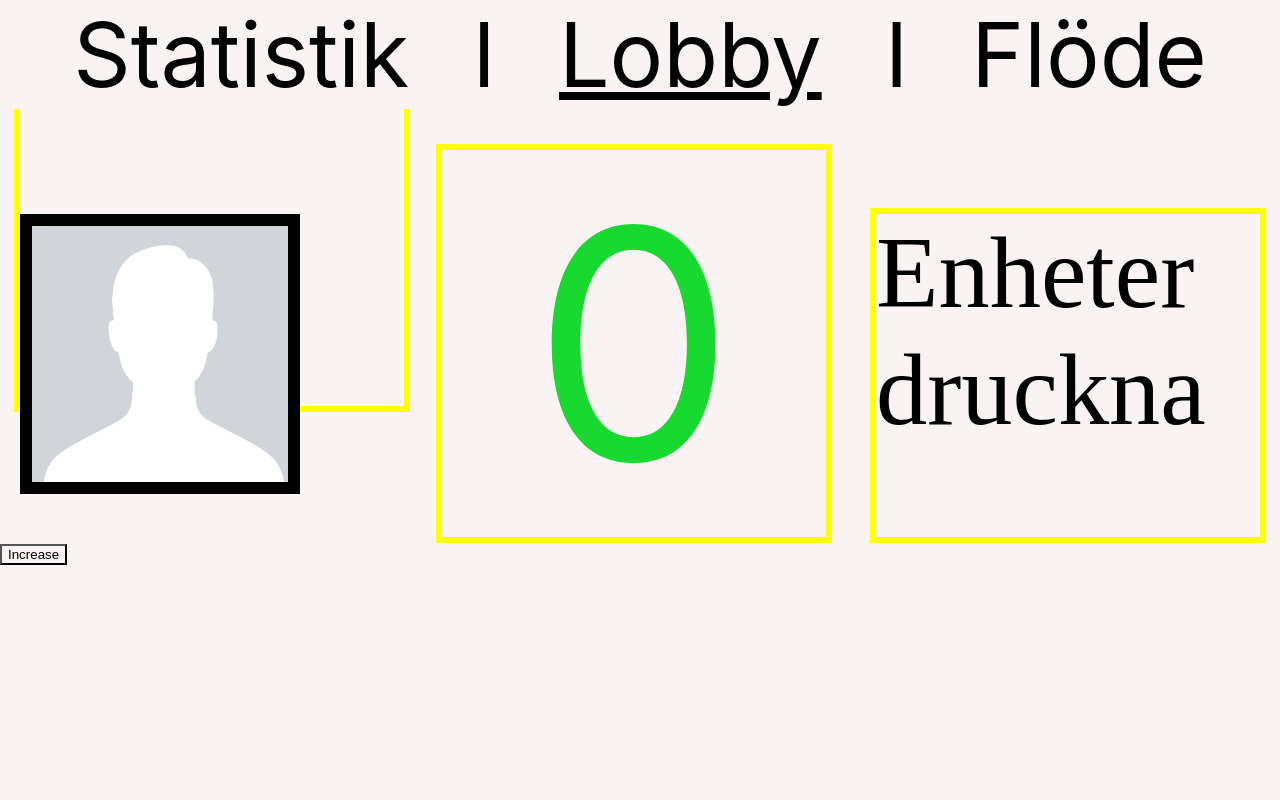
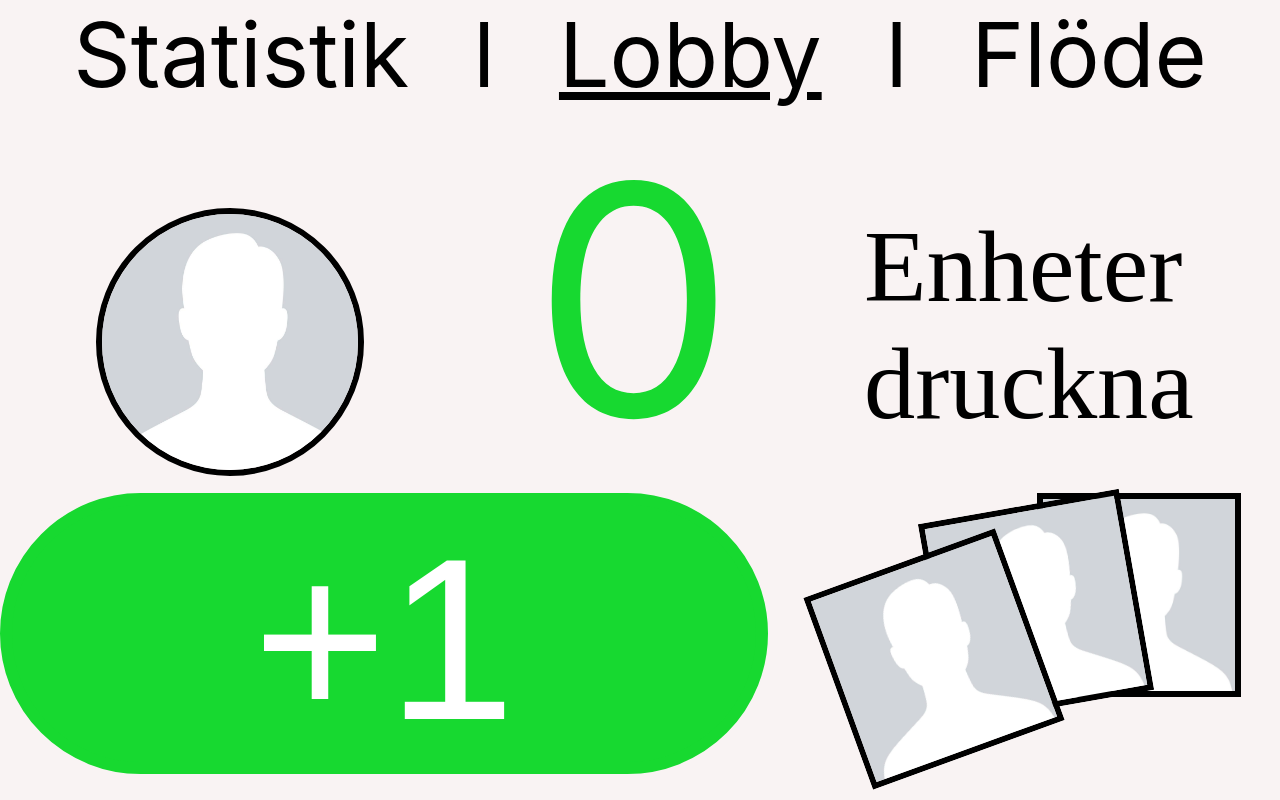
Before and after one commit to albintillas/flakdagsappen, a React (Create React App) app: page /lobby in a window 1280 px wide. Built offline with nearby package versions, Linux system fonts and the light colour scheme.

Commit message:
LobbyPage halvklar

```diff
--- a/src/components/UnitsDisplay.js
+++ b/src/components/UnitsDisplay.js
@@ -1,14 +1,12 @@
 // Laesker
 // In progress
-import React, {useState} from 'react';
+import React from 'react';
 
-function UnitsDisplay({count, setCount}) {
-
-
+function UnitsDisplay({count}) {
 
     return(
         <div style={{display: "inline-block"}}>
-            <div style={{marginTop: "10vw", textAlign: "center", marginLeft: "2vw", fontSize: "25vw", color: "#17D930", width: "30vw", border: "0.5vw solid yellow"}}>
+            <div style={{marginTop: "7vw", textAlign: "center", marginLeft: "2vw", fontSize: "25vw", color: "#17D930", width: "30vw"}}>
                 {count}
             </div>
         </div>
--- a/src/pages/LobbyPage.js
+++ b/src/pages/LobbyPage.js
@@ -2,16 +2,11 @@ import Header from '../components/Header.js';
 import React, {useState} from 'react';
 import UnitsDisplay from '../components/UnitsDisplay'
 import testimage from '../images/pfpTest.png'
-import Button from '../components/Button'
 
 //Laesker
 
 // In progress
 
-// Ha allt av sidans innehåll i main diven
-
-
-// <Button buttonColor="#17D930" textColor="white" text="+1" action={unitsDisplayed = +1}></Button>
 function LobbyPage() {
 
     const [count, setCount] = useState(0);
@@ -21,24 +16,78 @@ function LobbyPage() {
             <div class="main" style={{marginTop: "2vh", display: "flex", justifyContent: "center" }}>
                 <div style={{
                     width: "30vw",
-                    height: "30vw",
-                    border: "0.5vw solid yellow"}}>
+                    height: "30vw"
+                    }}>
                     <img src={testimage} style={{
                         marginTop:'15vw',
+                        marginLeft: '5vw',
                         width:'20vw',
                         height:'20vw',
                         objectFit:'cover',
-                        border:'1vw solid #000000'
+                        border:'0.5vw solid #000000',
+                        borderRadius: '50%'
                         }}>
                     </img>
                 </div>
                     <UnitsDisplay count={count} setCount={setCount} />
-                <div style={{border: "0.5vw solid yellow", fontSize: "8vw", marginTop: "15vw", marginLeft: "3vw", width: "30vw", fontFamily: "Noto Serif JP serif"}}>
+                <div style={{fontSize: "8vw", marginTop: "15vw", marginLeft: "3vw", width: "30vw", fontFamily: "Noto Serif JP serif", fontStyle: "bold"}}>
                     Enheter druckna
                 </div>
 
             </div>
-            <button className="increase" onClick={() => setCount(count + 1)}>Increase</button>
+            <div style={{display: "flex"}}>
+                <button style={{
+                        width: '60vw',
+                        height: '20vw',
+                        border: '1vw solid #17D930',
+                        backgroundColor: '#17D930',
+                        color: 'white',
+                        borderTopLeftRadius: '20vw',
+                        borderBottomLeftRadius: '20vw',
+                        borderTopRightRadius: '20vw',
+                        borderBottomRightRadius: '20vw',
+                        fontSize: '18vw',
+                        justifyContent: 'center',
+                        paddingBottom: '20vw'
+                    }}
+                    className="increase" onClick={() => setCount(count + 1)}>+1
+                </button>
+                <div classname="Container" style={{display: "flex", position: "relative", width: '35vw'}}>
+                    <img src={testimage} style={{
+                            marginLeft:'5vw',
+                            marginTop: '5vw',
+                            width:'15vw',
+                            height:'15vw',
+                            objectFit:'cover',
+                            border:'0.5vw solid #000000',
+                            zIndex:'2',
+                            transform: 'rotate(-20deg)',
+                            position: 'absolute'
+                        }}>
+                    </img>
+                    <img src={testimage} style={{
+                            marginLeft:'13vw',
+                            marginTop: '1vw',
+                            width:'15vw',
+                            height:'15vw',
+                            objectFit:'cover',
+                            border:'0.5vw solid #000000',
+                            zIndex:'1',
+                            transform: 'rotate(-10deg)',
+                            position: 'absolute'
+                        }}>
+                    </img>
+                    <img src={testimage} style={{
+                            marginLeft:'21vw',
+                            width:'15vw',
+                            height:'15vw',
+                            objectFit:'cover',
+                            border:'0.5vw solid #000000',
+                            zIndex:'0',
+                        }}>
+                    </img>
+                </div>
+            </div>
         </div>
     );
 }
```
